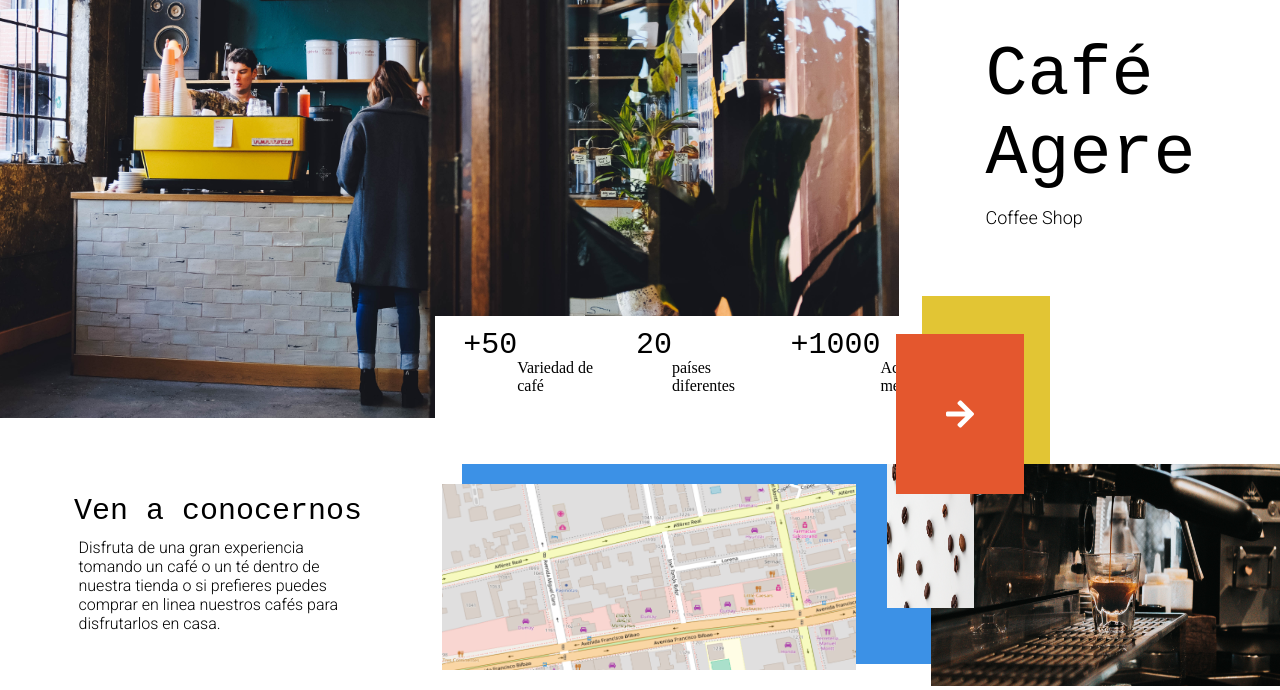
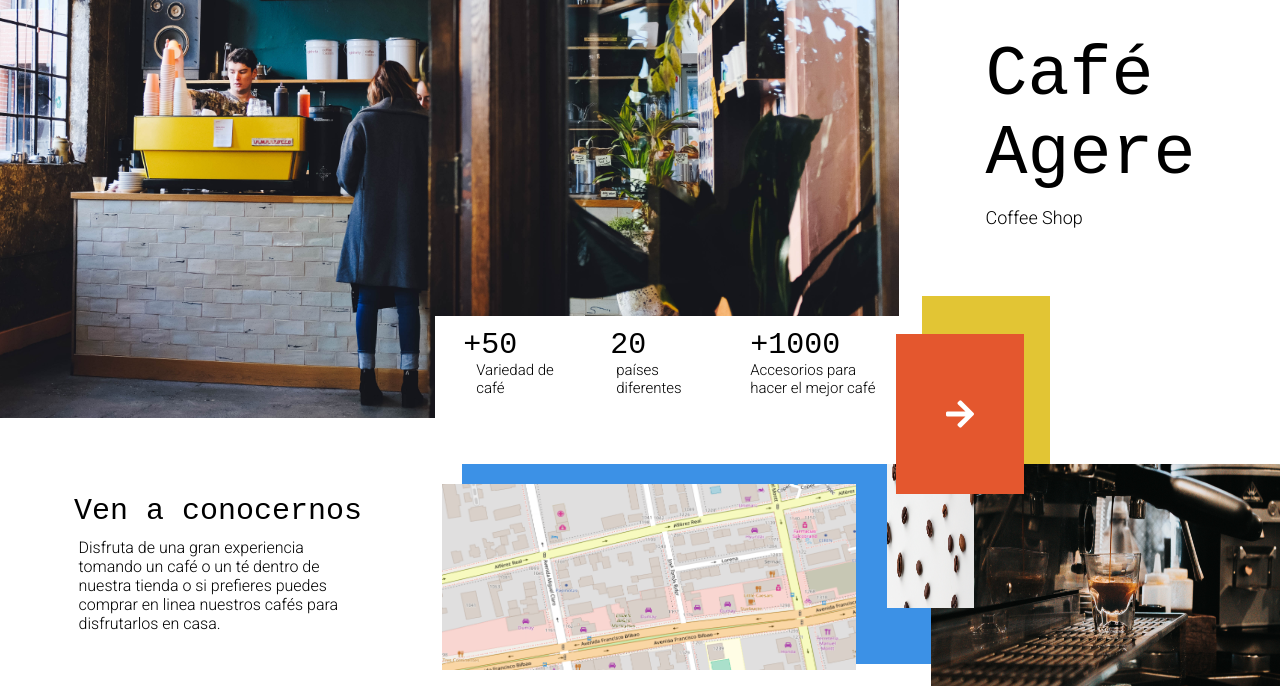
Before and after one commit to atcc9022/CAFETERIA-AGERE, a plain HTML site: page index.html in a window 1280 px wide. Shown: the part 126-816 px from the top of the page. Drawn offline with Linux system fonts and the light colour scheme; a web font is replaced by a local one.

Commit message:
version-cuatro

```diff
--- a/assets/sass/layout/_header.scss
+++ b/assets/sass/layout/_header.scss
@@ -47,7 +47,7 @@
             font-weight: 400;
         }
 
-        .boxw__text_1 {
+        .variedad {
             margin-top: 4px;
             margin-left: -41px;
             width: 106px;
@@ -55,7 +55,7 @@
             font-size: $medium;
         }
 
-        .boxw__text_2{
+        .paises {
             margin-top: 4px;
             margin-left: -30px;
             width: 106px;
@@ -63,7 +63,7 @@
             font-size: $medium;
         }
 
-        .boxw__text_3 {
+        .acces {
             margin-top: 4px;
             margin-left: -90px;
             width: 130px;
--- a/index.html
+++ b/index.html
@@ -42,11 +42,11 @@
 
             <div class="box__white">
                 <h3>+50</h3>
-                <span class="boxw__text_1">Variedad de café</span>
+                <span class="variedad">Variedad de café</span>
                 <h3>20</h3>
-                <span class="boxw__text_2">países diferentes</span>
+                <span class="paises">países diferentes</span>
                 <h3>+1000</h3>
-                <span class="boxw__text_3">Accesorios para hacer el mejor café</span>
+                <span class="acces">Accesorios para hacer el mejor café</span>
             </div>
 
             <div class="box__yellow"></div>
```
